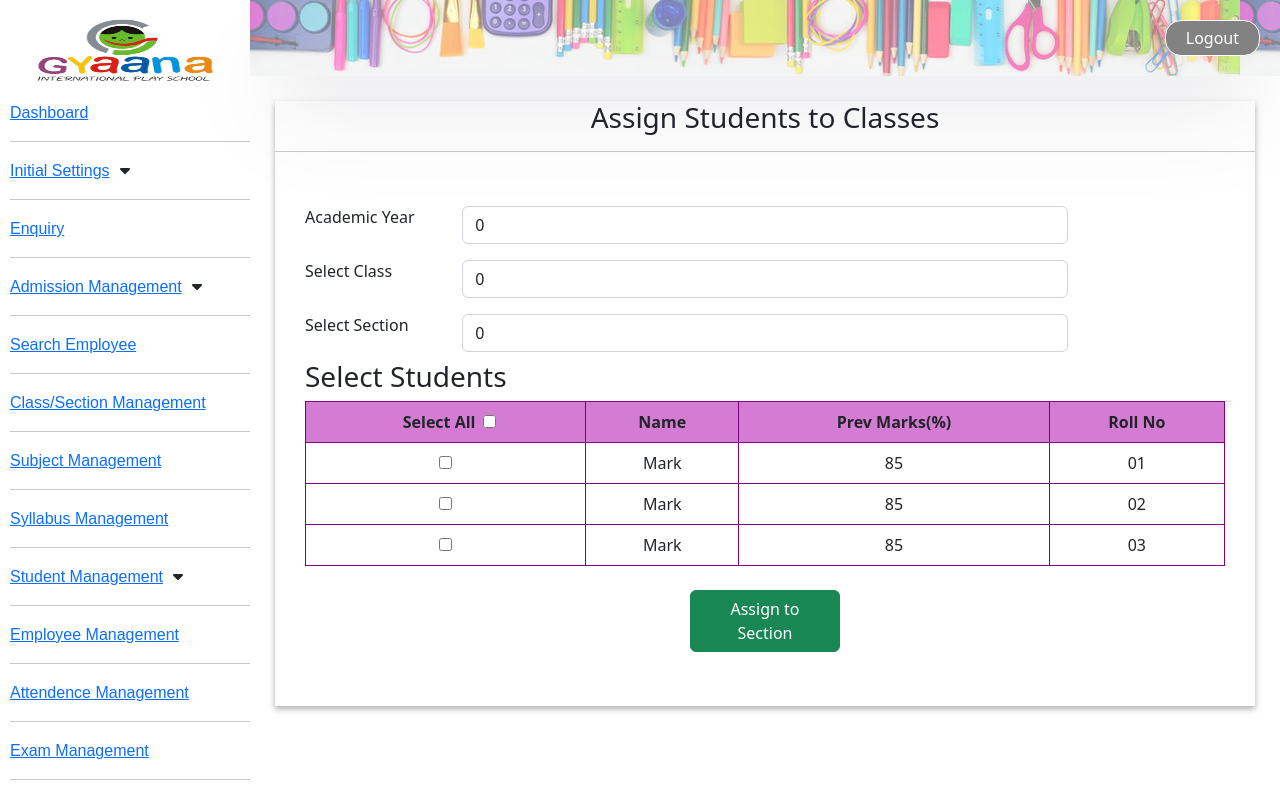
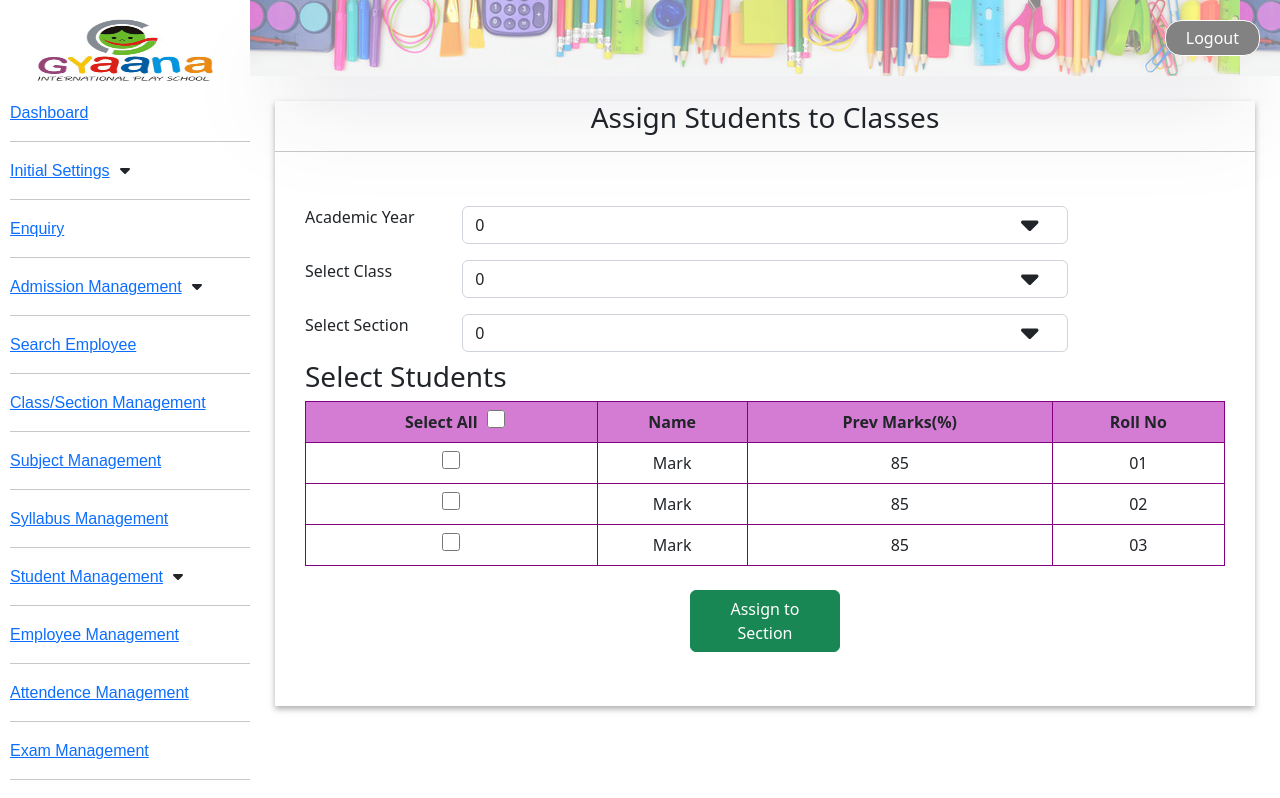
Before and after one commit to udbhavpushkar/gyaana-fe, a Next.js app: page /admin/assign-student in a window 1280 px wide. Built offline with nearby package versions, Linux system fonts and the light colour scheme; sample sign-in values are in the browser's storage.

Commit message:
added select icon

```diff
--- a/pages/admin/assign-student/index.js
+++ b/pages/admin/assign-student/index.js
@@ -1,6 +1,8 @@
 import React from "react"
 import AdminLayout from "../../../components/Admin"
 import style from "./style.module.css"
+import { faCaretDown } from "@fortawesome/free-solid-svg-icons"
+import { FontAwesomeIcon } from "@fortawesome/react-fontawesome"
 
 const AssignStudent = () => {
 	return (
@@ -19,7 +21,7 @@ const AssignStudent = () => {
 							>
 								Academic Year
 							</label>
-							<div className="col-sm-8 my-2">
+							<div className="col-sm-8 my-2 position-relative">
 								<select
 									className={` form-control`}
 									id="exampleFormControlSelect1"
@@ -31,6 +33,10 @@ const AssignStudent = () => {
 									<option className={` form-control`}>4</option>
 									<option className={` form-control`}>5</option>
 								</select>
+								<FontAwesomeIcon
+									className={style.selectDownArrow}
+									icon={faCaretDown}
+								/>
 							</div>
 						</div>
 						<div className="form-group row">
@@ -40,7 +46,7 @@ const AssignStudent = () => {
 							>
 								Select Class
 							</label>
-							<div className="col-sm-8 my-2">
+							<div className="col-sm-8 my-2 position-relative">
 								<select
 									className={` form-control`}
 									id="exampleFormControlSelect1"
@@ -52,6 +58,10 @@ const AssignStudent = () => {
 									<option className={` form-control`}>4</option>
 									<option className={` form-control`}>5</option>
 								</select>
+								<FontAwesomeIcon
+									className={style.selectDownArrow}
+									icon={faCaretDown}
+								/>
 							</div>
 						</div>
 						<div className="form-group row">
@@ -61,7 +71,7 @@ const AssignStudent = () => {
 							>
 								Select Section
 							</label>
-							<div className="col-sm-8 my-2">
+							<div className="col-sm-8 my-2 position-relative">
 								<select
 									className={` form-control`}
 									id="exampleFormControlSelect1"
@@ -73,6 +83,10 @@ const AssignStudent = () => {
 									<option className={` form-control`}>4</option>
 									<option className={` form-control`}>5</option>
 								</select>
+								<FontAwesomeIcon
+									className={style.selectDownArrow}
+									icon={faCaretDown}
+								/>
 							</div>
 						</div>
 						<h3>Select Students</h3>
@@ -82,7 +96,7 @@ const AssignStudent = () => {
 								<tr>
 									<th scope="col">
 										<span className="mx-2"> Select All</span>
-										<input type="checkbox" />
+										<input className={style.inputCheckbox} type="checkbox" />
 									</th>
 									<th scope="col">Name</th>
 									<th scope="col">Prev Marks(%)</th>
@@ -92,7 +106,7 @@ const AssignStudent = () => {
 							<tbody>
 								<tr>
 									<td>
-										<input type="checkbox" />
+										<input className={style.inputCheckbox} type="checkbox" />
 									</td>
 
 									<td>Mark</td>
@@ -101,7 +115,7 @@ const AssignStudent = () => {
 								</tr>
 								<tr>
 									<td>
-										<input type="checkbox" />
+										<input className={style.inputCheckbox} type="checkbox" />
 									</td>
 									<td>Mark</td>
 									<td>85</td>
@@ -109,7 +123,7 @@ const AssignStudent = () => {
 								</tr>
 								<tr>
 									<td>
-										<input type="checkbox" />
+										<input className={style.inputCheckbox} type="checkbox" />
 									</td>
 									<td>Mark</td>
 									<td>85</td>
--- a/pages/admin/assign-student/style.module.css
+++ b/pages/admin/assign-student/style.module.css
@@ -7,3 +7,16 @@
     border: 1px solid purple;
     text-align: center;
 }
+.inputCheckbox{
+    height: 18px;
+    width: 20px;
+    background-color: red;
+    cursor: pointer;
+
+}
+.selectDownArrow{
+    position: absolute;
+    right: 41px;
+    top: 4px;
+    font-size: 28px;
+}
```
